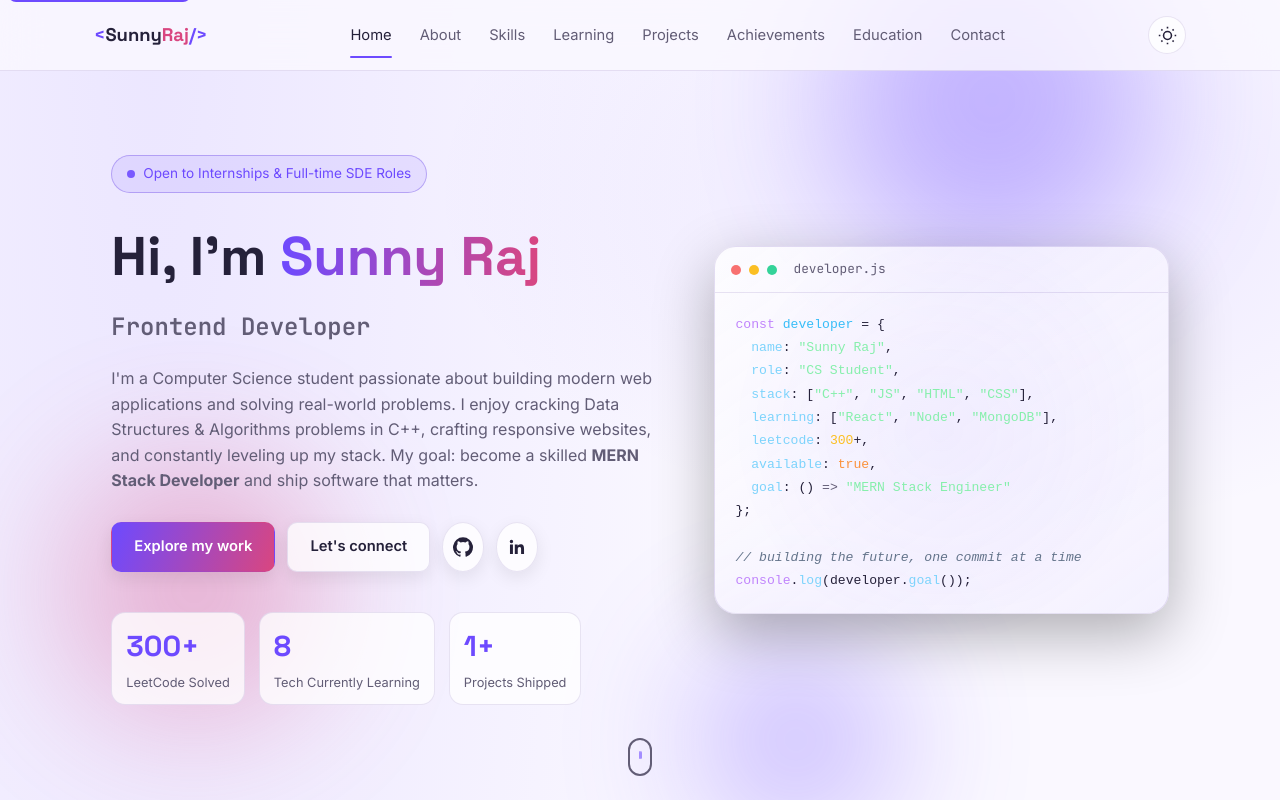
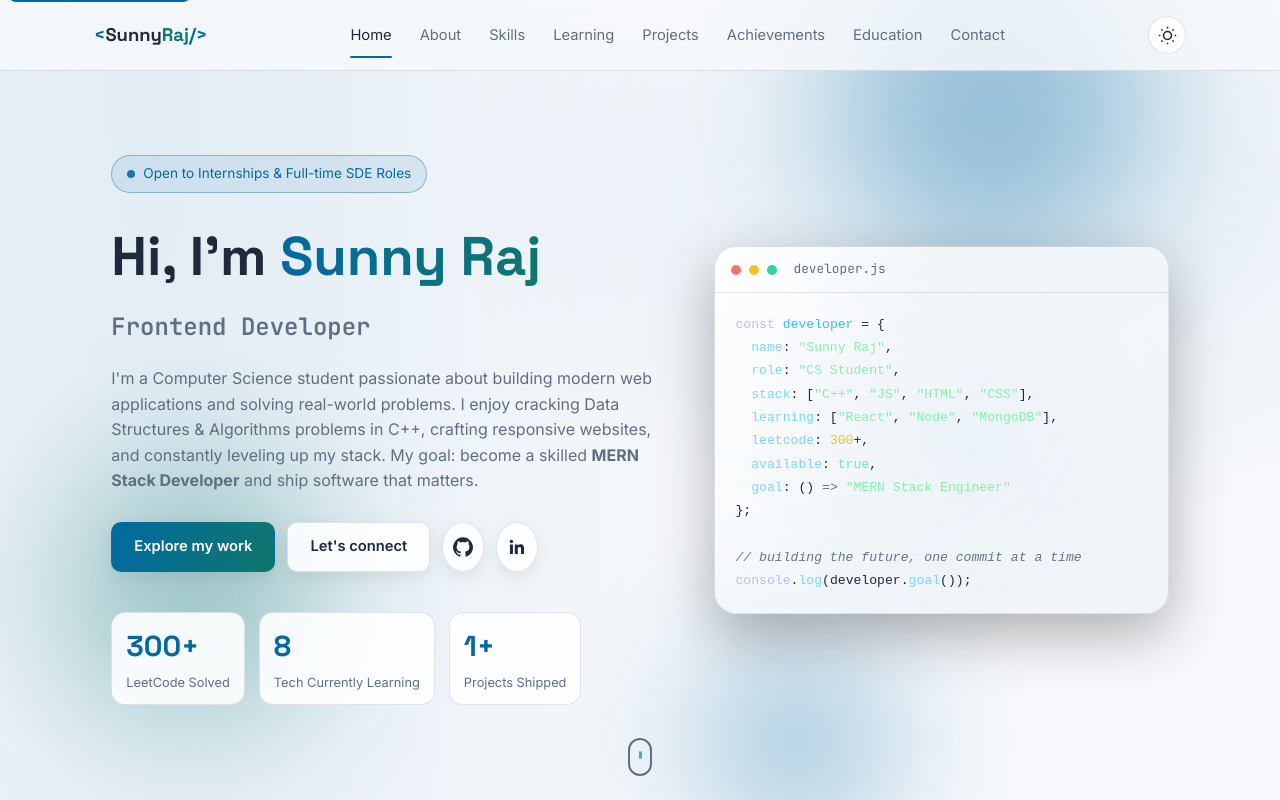
Before and after one commit to sunnyraj1701/sunnyraj1701.github.io, a Next.js app: page / in a window 1280 px wide. Shown: the top 800 px of the page. Built offline with nearby package versions, Linux system fonts and the light colour scheme.

Commit message:
Improve portfolio design

```diff
--- a/style.css
+++ b/style.css
@@ -1,15 +1,15 @@
 /* ============ TOKENS ============ */
 :root {
-  --bg: #0C1020;
-  --bg-alt: #12172B;
-  --surface: rgba(255, 255, 255, 0.055);
-  --surface-border: rgba(196, 181, 253, 0.14);
-  --text: #F3F0FF;
-  --text-dim: #AAA8BE;
-  --accent: #A78BFA;
-  --accent-2: #F472B6;
-  --accent-soft: rgba(167, 139, 250, 0.14);
-  --accent-ink: #171126;
+  --bg: #0B1220;
+  --bg-alt: #111827;
+  --surface: rgba(148, 163, 184, 0.075);
+  --surface-border: rgba(148, 163, 184, 0.16);
+  --text: #F8FAFC;
+  --text-dim: #AAB6C8;
+  --accent: #38BDF8;
+  --accent-2: #2DD4BF;
+  --accent-soft: rgba(56, 189, 248, 0.12);
+  --accent-ink: #082F49;
   --font-display: "Space Grotesk", sans-serif;
   --font-body: "Inter", sans-serif;
   --font-mono: "JetBrains Mono", monospace;
@@ -18,15 +18,15 @@
 }
 
 [data-theme="light"] {
-  --bg: #FAF8FF;
-  --bg-alt: #F1EDFA;
-  --surface: rgba(255, 255, 255, 0.76);
-  --surface-border: rgba(76, 45, 145, 0.12);
-  --text: #25213A;
-  --text-dim: #625D76;
-  --accent: #6D4AFF;
-  --accent-2: #D94680;
-  --accent-soft: rgba(109, 74, 255, 0.1);
+  --bg: #F7F9FC;
+  --bg-alt: #EDF3F8;
+  --surface: rgba(255, 255, 255, 0.88);
+  --surface-border: rgba(51, 65, 85, 0.14);
+  --text: #1E293B;
+  --text-dim: #5F6F82;
+  --accent: #0369A1;
+  --accent-2: #0F766E;
+  --accent-soft: rgba(3, 105, 161, 0.09);
   --accent-ink: #FFFFFF;
 }
 
@@ -179,8 +179,8 @@ a { color: inherit; text-decoration: none; }
 .code-window-title { margin-left: 8px; font-family: var(--font-mono); font-size: 0.8rem; color: var(--text-dim); }
 .code-window-body { padding: 20px; overflow-x: auto; }
 .code-window-body pre { font-family: var(--font-mono); font-size: 0.82rem; line-height: 1.7; }
-.c-key { color: #C084FC; } .c-var { color: #38BDF8; } .c-prop { color: #7DD3FC; }
-.c-str { color: #86EFAC; } .c-num { color: #FBBF24; } .c-bool { color: #FB923C; }
+.c-key { color: #C4B5FD; } .c-var { color: #38BDF8; } .c-prop { color: #7DD3FC; }
+.c-str { color: #86EFAC; } .c-num { color: #FBBF24; } .c-bool { color: #5EEAD4; }
 .c-op { color: var(--text-dim); } .c-comment { color: #64748B; font-style: italic; }
 .code-window-glow {
   position: absolute; inset: -20px; z-index: -1; background: radial-gradient(circle, var(--accent-soft), transparent 70%);
```
Also changed, not shown: index.html (+1 -1 lines).
